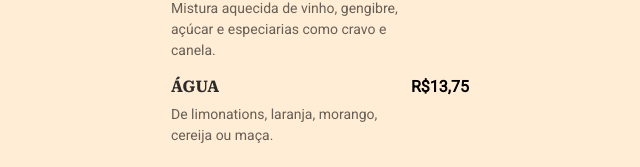
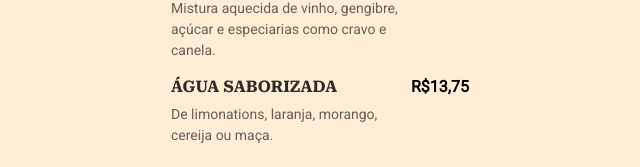
Before and after one commit to ex0bi019/maratona3, a plain HTML site: page index.html in a window 1280 px wide. Shown: the part 531-698 px from the top of the page, without its empty margins (319-959 px from the left). Drawn offline with Linux system fonts and the light colour scheme.

Commit message:
att final

```diff
--- a/index.html
+++ b/index.html
@@ -84,7 +84,7 @@
 
         <li>
           <div class="Detalhes">
-            <h3>Água</h3>
+            <h3>Água Saborizada</h3>
             <p class="Descrição">
               De limonations, laranja, morango, cereija ou maça.
             </p>
```
